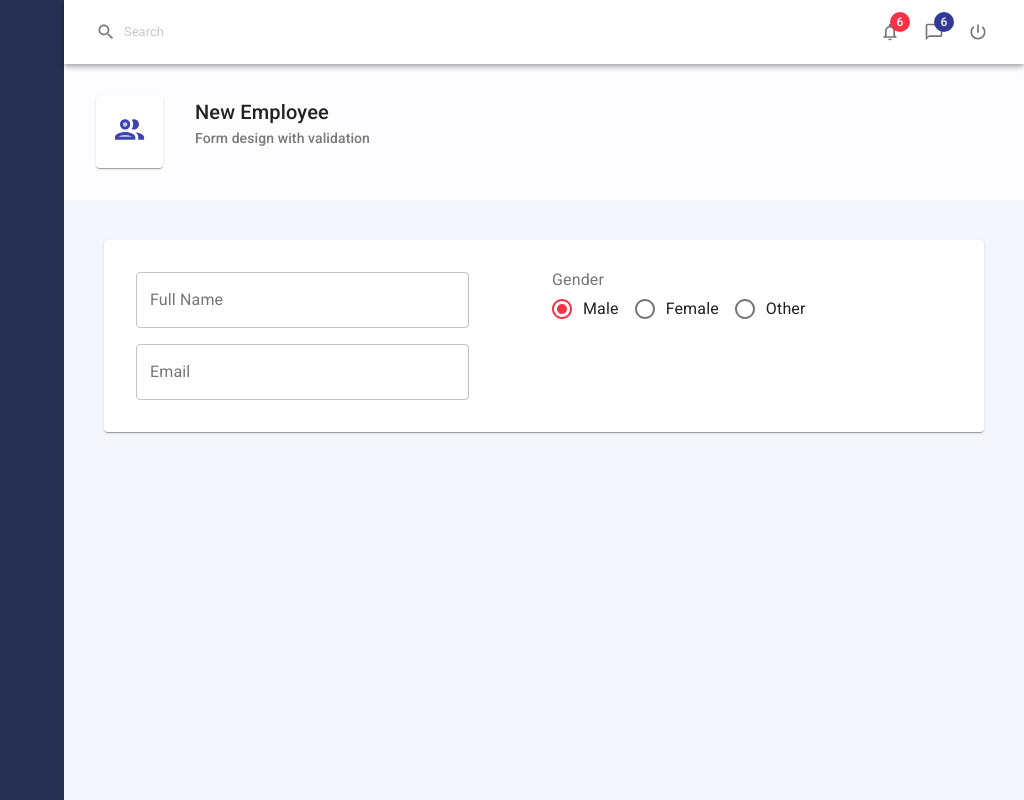
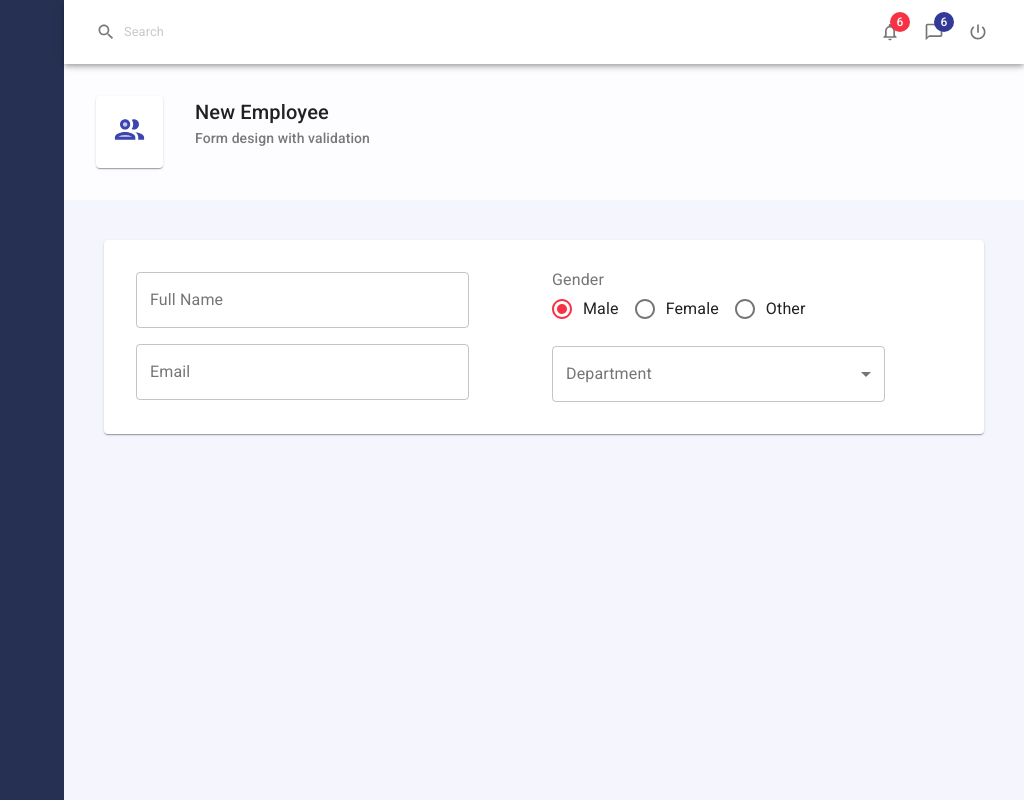
Before and after one commit to Vinoth6194/react_matui, a React (Create React App) app: page / in a window 1280 px wide. Shown: the whole page, without its empty margins (256-1280 px from the left). Built offline with nearby package versions, Linux system fonts and the light colour scheme.

Commit message:
Department dropdown from empservice

```diff
--- a/src/components/controls/Controls.js
+++ b/src/components/controls/Controls.js
@@ -1,8 +1,11 @@
 import Input from "./Input";
 import RadioGroup from "./RadioGroup";
+import Select from "./Select";
+
 const Controls = {
   Input,
   RadioGroup,
+  Select,
 };
 
 export default Controls;
--- /dev/null
+++ b/src/components/controls/Select.js
@@ -0,0 +1,26 @@
+import {
+  FormControl,
+  InputLabel,
+  MenuItem,
+  Select as MuiSelect,
+} from "@material-ui/core";
+import React from "react";
+
+function Select(props) {
+  const { name, label, value, onChange, options } = props;
+  return (
+    <FormControl variant="outlined">
+      <InputLabel>{label}</InputLabel>
+      <MuiSelect label={label} name={name} value={value} onChange={onChange}>
+        <MenuItem value="">None</MenuItem>
+        {options.map((item) => (
+          <MenuItem key={item.id} value={item.id}>
+            {item.title}
+          </MenuItem>
+        ))}
+      </MuiSelect>
+    </FormControl>
+  );
+}
+
+export default Select;
--- a/src/pages/Employees/EmployeeForm.js
+++ b/src/pages/Employees/EmployeeForm.js
@@ -2,6 +2,8 @@ import { Grid } from "@material-ui/core";
 import React, { useState } from "react";
 import Controls from "../../components/controls/Controls";
 import { useForm, Form } from "../../components/useForm";
+import * as employeeService from "../../services/employeeService";
+
 const genderItems = [
   { id: "male", title: "Male" },
   { id: "female", title: "Female" },
@@ -48,6 +50,13 @@ function EmployeeForm() {
             onChange={handleInputChange}
             items={genderItems}
           />
+          <Controls.Select
+            name="departmentId"
+            label="Department"
+            value={values.departmentId}
+            onChange={handleInputChange}
+            options={employeeService.getDepartmentCollection()}
+          ></Controls.Select>
         </Grid>
       </Grid>
     </Form>
--- a/src/services/employeeService.js
+++ b/src/services/employeeService.js
@@ -0,0 +1,6 @@
+export const getDepartmentCollection = () => [
+  { id: "1", title: "Development" },
+  { id: "2", title: "Marketing" },
+  { id: "3", title: "Accounting" },
+  { id: "4", title: "HR" },
+];
```
